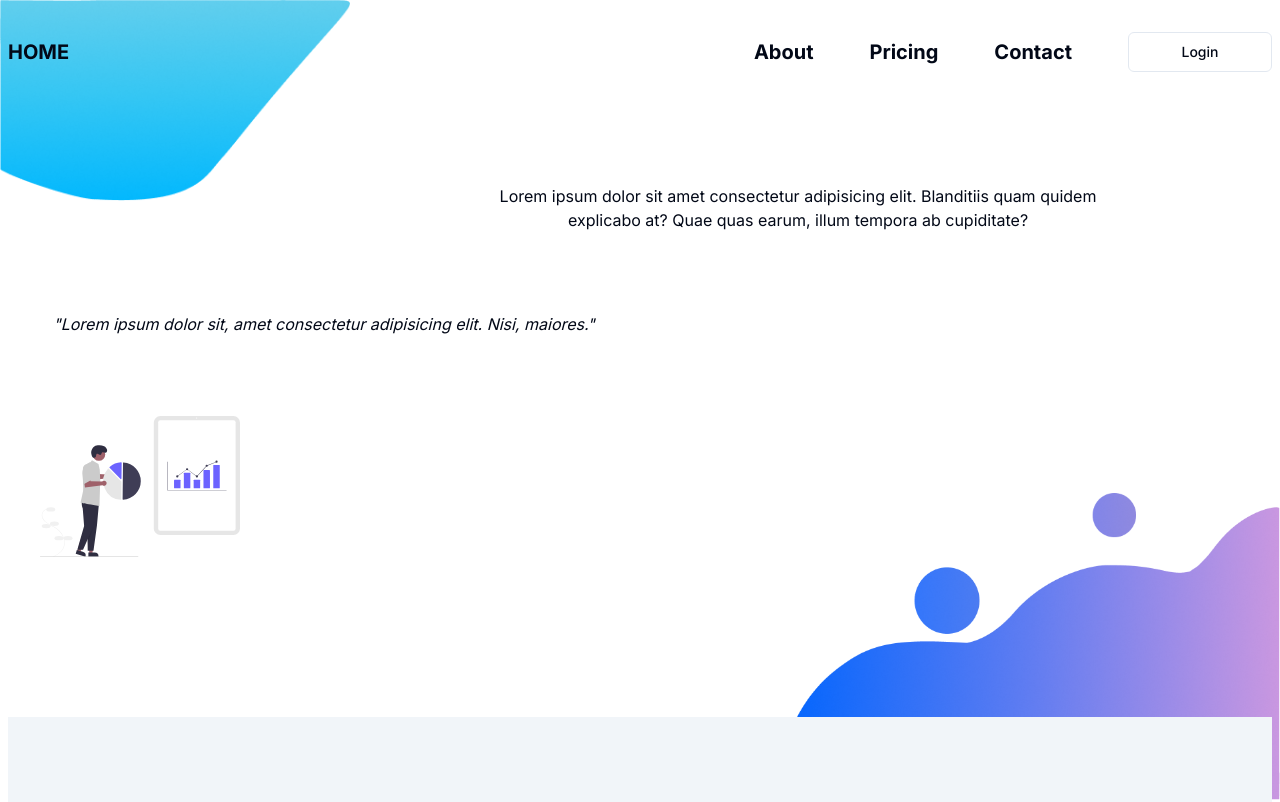
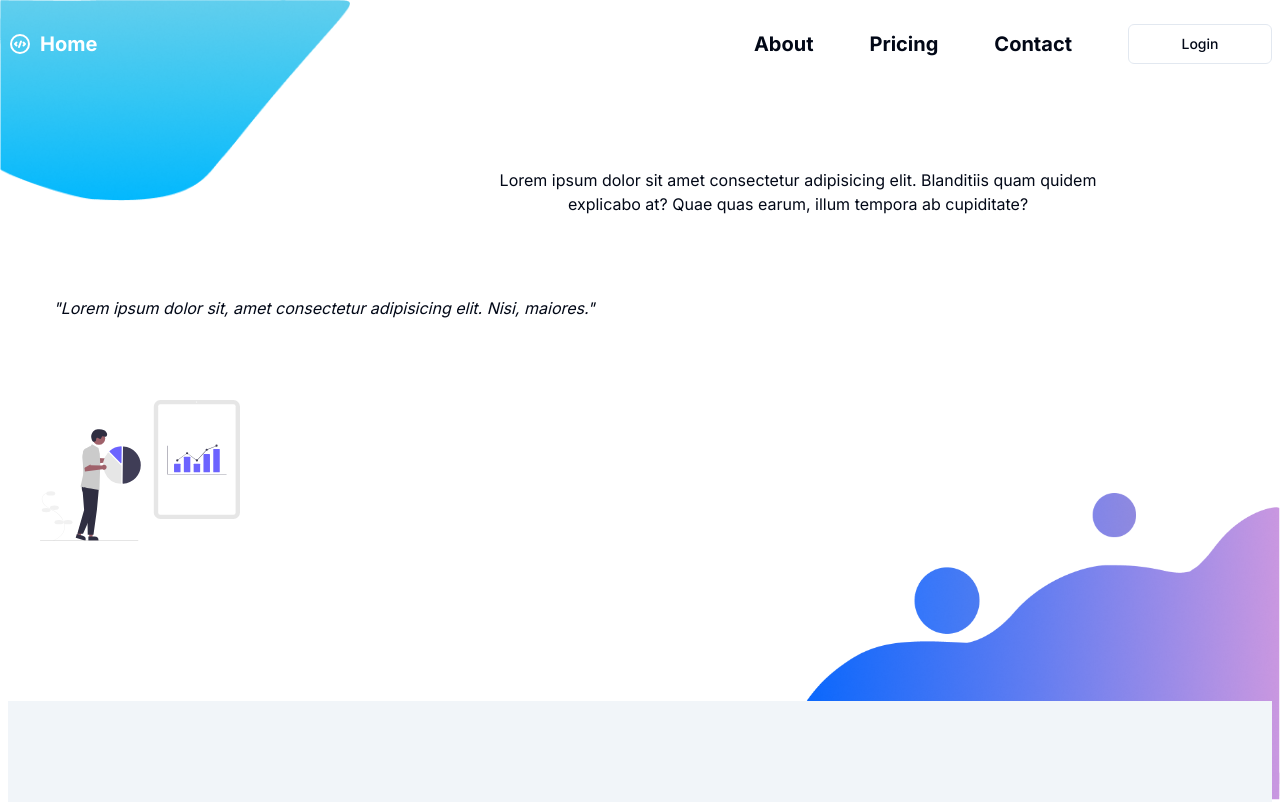
Before and after one commit to egomaragustaf/test2-aoa, a Next.js app: page / in a window 1280 px wide. Shown: the top 802 px of the page. Built offline with nearby package versions, Linux system fonts and the light colour scheme.

Commit message:
feat: add backdrop blur navigation when scroll

```diff
--- a/src/components/layout/header.tsx
+++ b/src/components/layout/header.tsx
@@ -1,14 +1,34 @@
 "use client";
 
 import Link from "next/link";
+import { IconCodeCircle2 } from "@tabler/icons-react";
 
+import useScroll from "@/hooks/use-scroll-position";
 import { Button } from "@/components/ui/button";
 import { navigation } from "@/configs/navigation";
+import { cn } from "@/lib/utils";
 
 export function Header() {
+  const scrolled = useScroll(20);
+
   return (
-    <nav className="sticky top-0 z-40 items-center justify-between gap-2 py-8 transition-colors lg:flex">
-      <span className="flex items-center text-xl font-bold">HOME</span>
+    <nav
+      className={cn(
+        "sticky top-0 z-40 items-center justify-between gap-2 py-6 transition-colors lg:flex",
+        { "bg-background/75 backdrop-blur-lg": scrolled }
+      )}>
+      <Link href="/">
+        <span
+          className={cn(
+            "flex gap-2 items-center text-xl font-bold text-white",
+            {
+              "text-black": scrolled,
+            }
+          )}>
+          <IconCodeCircle2 />
+          Home
+        </span>
+      </Link>
       <ul className="hidden lg:flex items-center gap-14">
         {navigation.map((item) => (
           <li key={item.name} className="text-xl font-bold">
--- /dev/null
+++ b/src/hooks/use-scroll-position.tsx
@@ -0,0 +1,18 @@
+"use client";
+
+import { useCallback, useEffect, useState } from "react";
+
+export default function useScroll(threshold: number) {
+  const [scrolled, setScrolled] = useState(false);
+
+  const onScroll = useCallback(() => {
+    setScrolled(window.scrollY > threshold);
+  }, [threshold]);
+
+  useEffect(() => {
+    window.addEventListener("scroll", onScroll);
+    return () => window.removeEventListener("scroll", onScroll);
+  }, [onScroll]);
+
+  return scrolled;
+}
```
